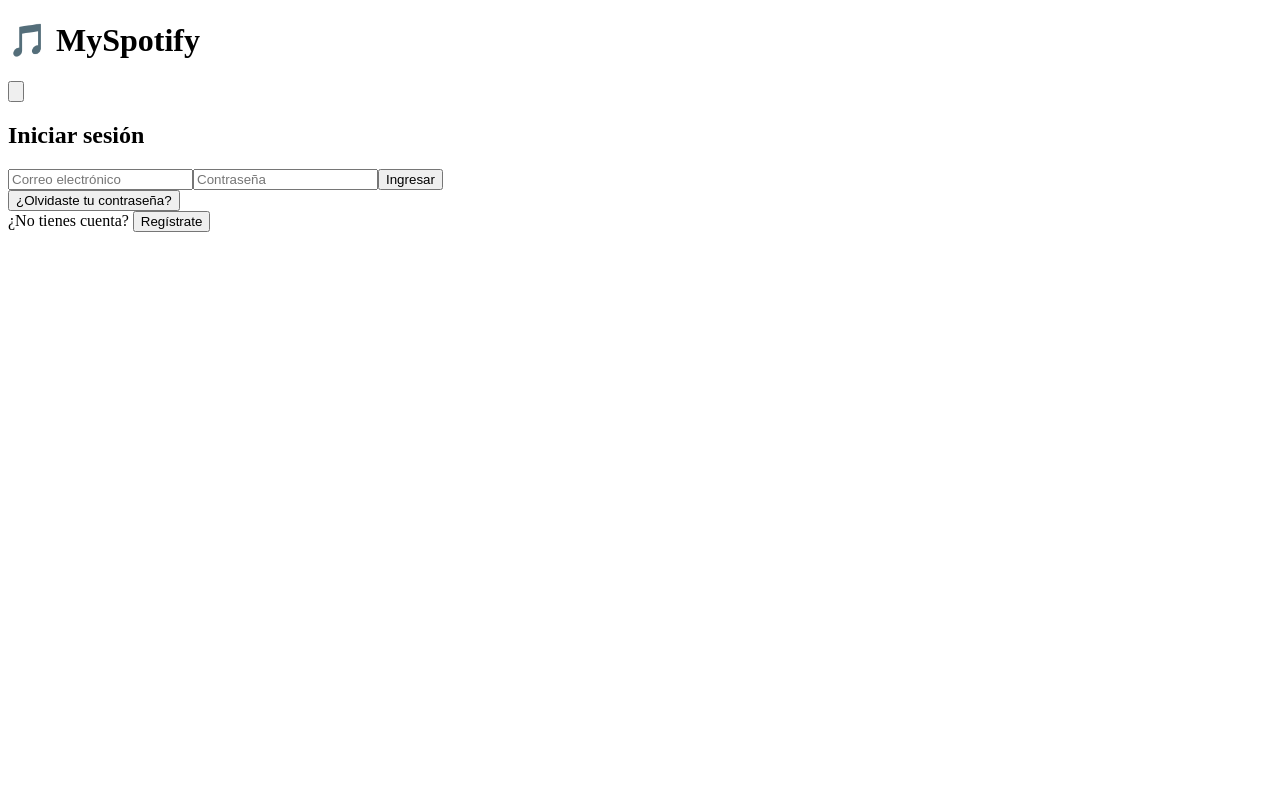
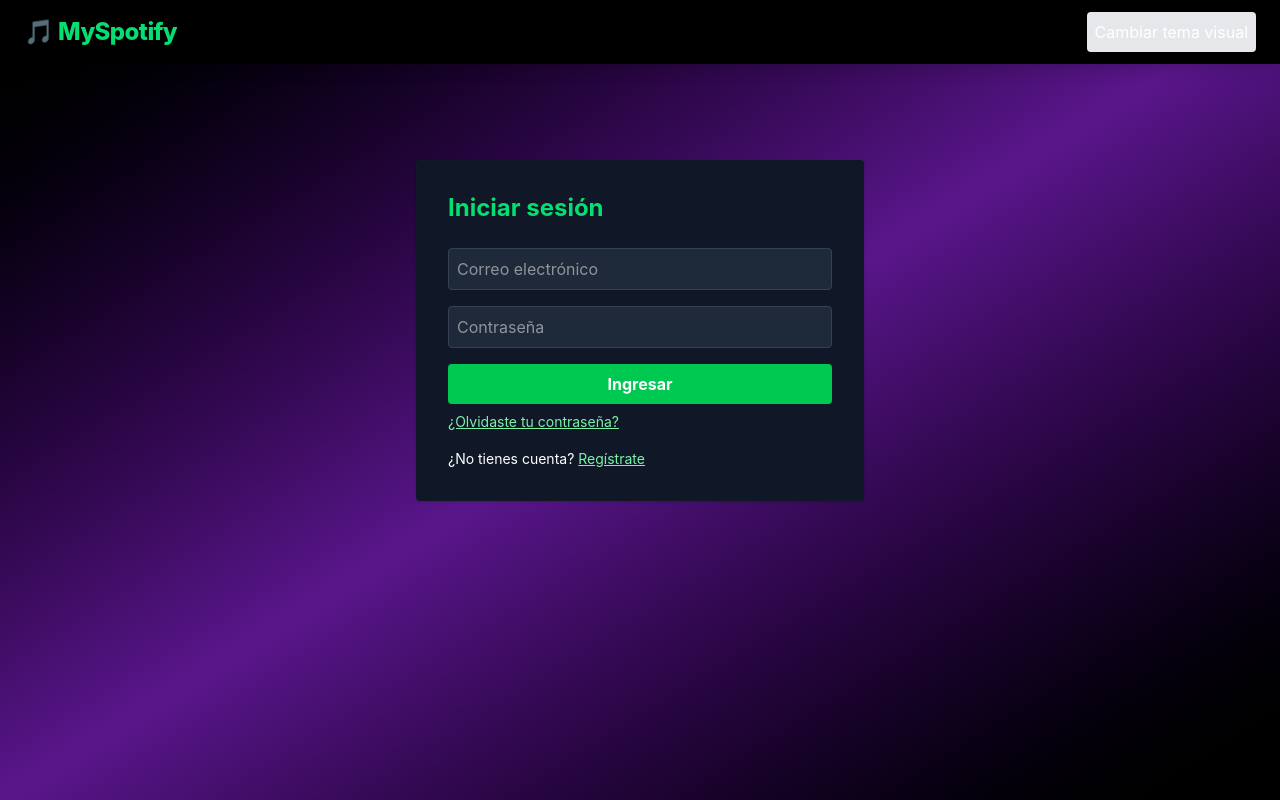
Before and after one commit to MiliGordillo/M4-Final-Frontend, a React (Vite) app in the folder frontend/: page /login in a window 1280 px wide. Built offline with nearby package versions, Linux system fonts and the light colour scheme.

Commit message:
My Final-App

```diff
--- a/frontend/src/components/ThemeToggle.jsx
+++ b/frontend/src/components/ThemeToggle.jsx
@@ -1,59 +1,10 @@
-import React, { useContext } from "react";
-import { ThemeContext } from "../context/ThemeContext";
+import React from "react";
 
 const ThemeToggle = () => {
-  const { darkMode, toggleDarkMode } = useContext(ThemeContext);
-
+  // Aquí irá la lógica para alternar el tema claro/oscuro en la app musical
   return (
-    <button
-      onClick={toggleDarkMode}
-      className={
-        "p-2 rounded-full transition shadow text-2xl flex items-center justify-center " +
-        (darkMode
-          ? "bg-[#A8DADC] text-[#2C2C2C] hover:bg-[#FFC1CC]"
-          : "bg-[#B39CD0] text-white hover:bg-[#FFC1CC]")
-      }
-      title={darkMode ? "Modo claro" : "Modo oscuro"}
-    >
-      {darkMode ? (
-        // Icono sol (modo claro)
-        <svg
-          xmlns="http://www.w3.org/2000/svg"
-          className="w-6 h-6"
-          fill="none"
-          viewBox="0 0 24 24"
-          stroke="currentColor"
-        >
-          <circle
-            cx="12"
-            cy="12"
-            r="5"
-            stroke="currentColor"
-            strokeWidth="2"
-            fill="none"
-          />
-          <path
-            stroke="currentColor"
-            strokeWidth="2"
-            d="M12 1v2M12 21v2M4.22 4.22l1.42 1.42M18.36 18.36l1.42 1.42M1 12h2M21 12h2M4.22 19.78l1.42-1.42M18.36 5.64l1.42-1.42"
-          />
-        </svg>
-      ) : (
-        // Icono luna (modo oscuro)
-        <svg
-          xmlns="http://www.w3.org/2000/svg"
-          className="w-6 h-6"
-          fill="none"
-          viewBox="0 0 24 24"
-          stroke="currentColor"
-        >
-          <path
-            stroke="currentColor"
-            strokeWidth="2"
-            d="M21 12.79A9 9 0 1111.21 3a7 7 0 109.79 9.79z"
-          />
-        </svg>
-      )}
+    <button className="p-2 rounded bg-gray-200 dark:bg-gray-700">
+      Cambiar tema visual
     </button>
   );
 };
--- a/frontend/src/context/ThemeContext.jsx
+++ /dev/null
@@ -1,28 +0,0 @@
-import React, { useState, useEffect, createContext } from "react";
-
-export const ThemeContext = createContext();
-
-export const ThemeProvider = ({ children }) => {
-  const [darkMode, setDarkMode] = useState(false);
-
-  useEffect(() => {
-    const storedTheme = localStorage.getItem("theme");
-    if (storedTheme === "dark") {
-      setDarkMode(true);
-    }
-  }, []);
-
-  useEffect(() => {
-    localStorage.setItem("theme", darkMode ? "dark" : "light");
-    // Opcional: cambia la clase del body para estilos globales
-    document.body.className = darkMode ? "dark" : "light";
-  }, [darkMode]);
-
-  const toggleDarkMode = () => setDarkMode((prev) => !prev);
-
-  return (
-    <ThemeContext.Provider value={{ darkMode, toggleDarkMode }}>
-      {children}
-    </ThemeContext.Provider>
-  );
-};
--- a/frontend/src/main.jsx
+++ b/frontend/src/main.jsx
@@ -1,12 +1,11 @@
 import React from "react";
-import ReactDOM from "react-dom/client";
-import App from "./App";
-import { ThemeProvider } from "./context/ThemeContext"; // importa el provider
+import { StrictMode } from 'react';
+import { createRoot } from 'react-dom/client';
+import './index.css';
+import App from './App.jsx';
 
-ReactDOM.createRoot(document.getElementById("root")).render(
-  <React.StrictMode>
-    <ThemeProvider>
-      <App />
-    </ThemeProvider>
-  </React.StrictMode>
+createRoot(document.getElementById('root')).render(
+  <StrictMode>
+    <App />
+  </StrictMode>
 );
```
